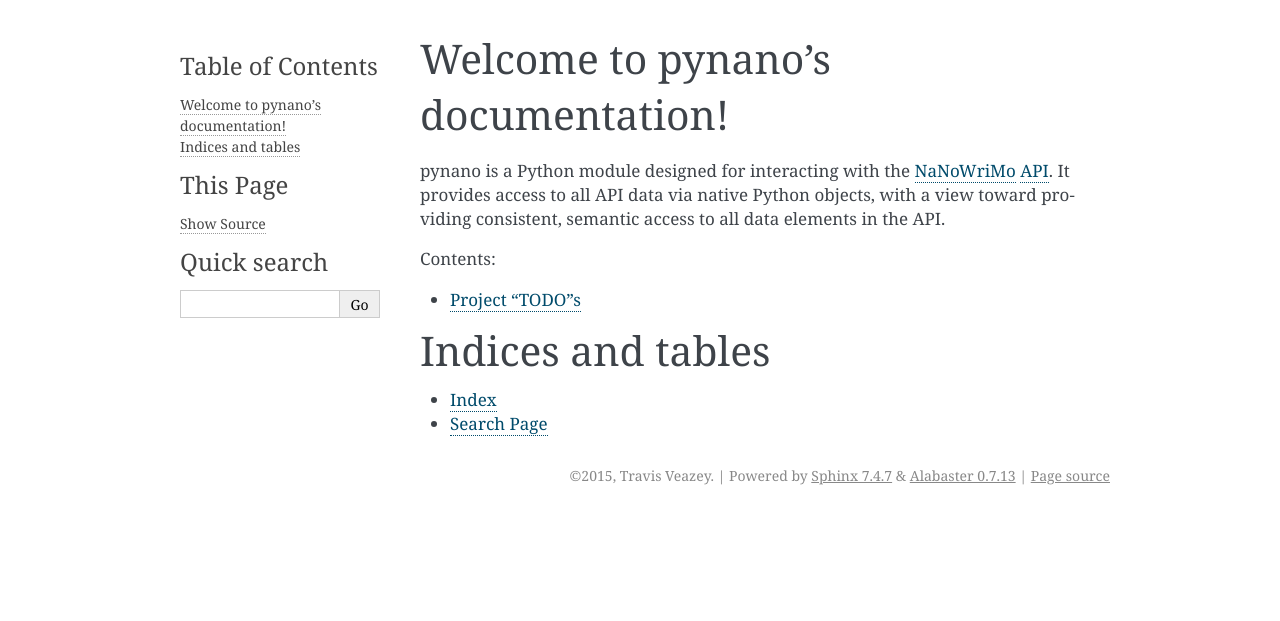
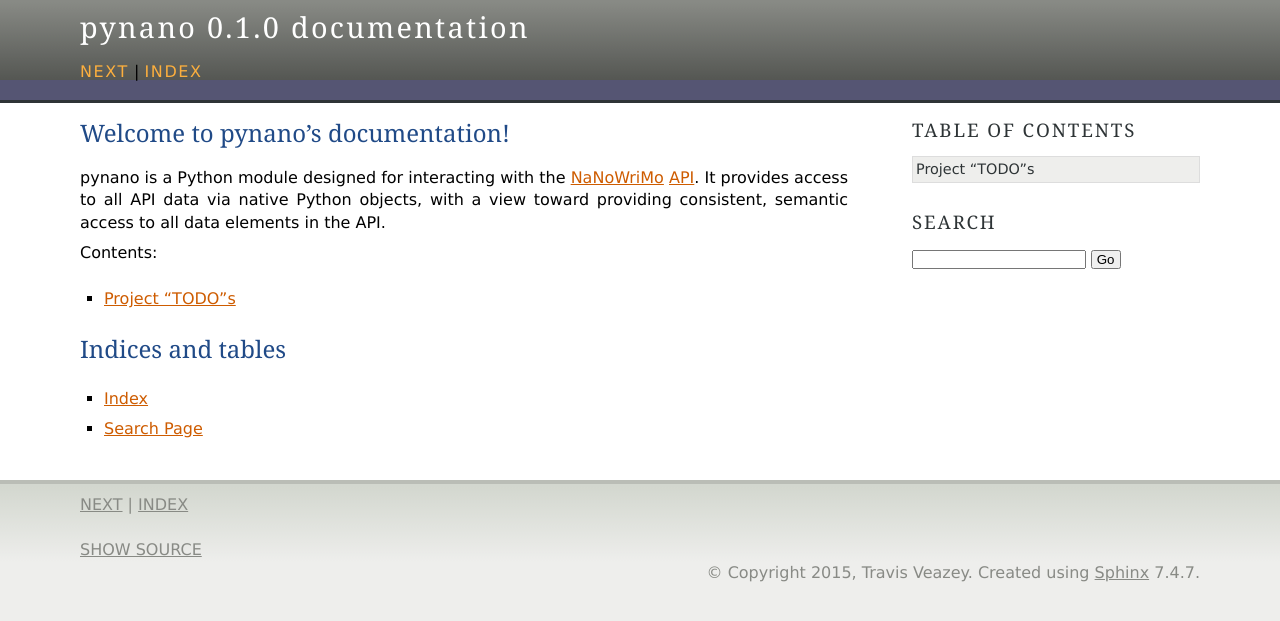
Before and after one commit to Kromey/pynano, a Sphinx documentation site: the page built from docs/index.rst, in a window 1280 px wide. Shown: the top 621 px of the page. Built offline with Sphinx 7.4.7, drawn with Linux system fonts in a browser that asks for light colours; pages that are not in the unit, such as notebooks, are missing from menus.

Commit message:
Change the HTML theme to "agogo"

```diff
--- a/docs/conf.py
+++ b/docs/conf.py
@@ -118,7 +118,8 @@ autodoc_default_flags = ['members','undoc-members','inherited-members','show-inh
 
 # The theme to use for HTML and HTML Help pages.  See the documentation for
 # a list of builtin themes.
-html_theme = 'alabaster'
+#html_theme = 'alabaster'
+html_theme = 'agogo'
 
 # Theme options are theme-specific and customize the look and feel of a theme
 # further.  For a list of options available for each theme, see the
```
